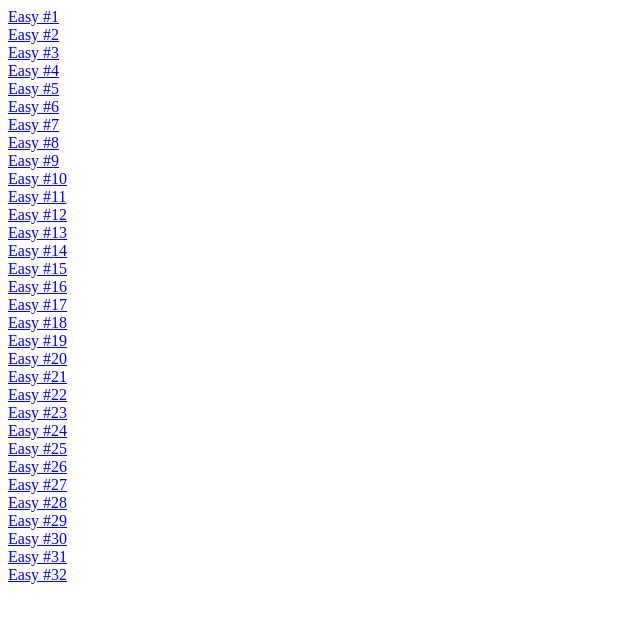
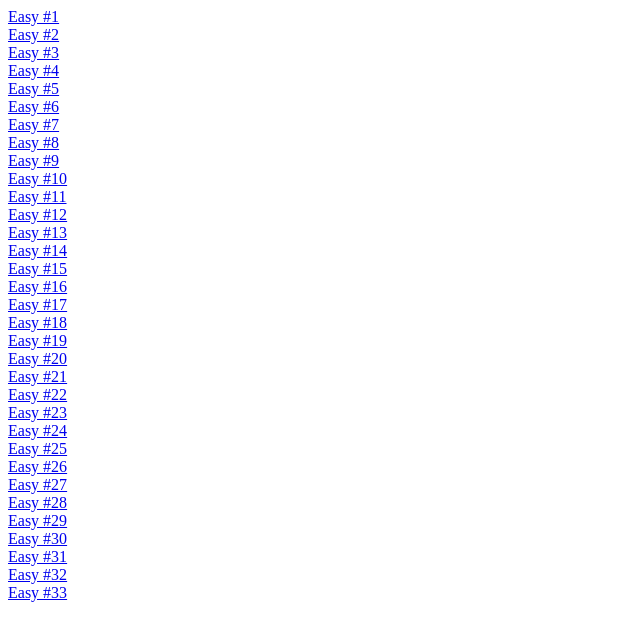
Before and after one commit to Chris83/RedditProgrammingChallenges, a plain HTML site: page index.html in a window 1280 px wide. Shown: the whole page, without its empty margins (0-640 px from the left). Drawn offline with Linux system fonts and the light colour scheme.

Commit message:
challenge 33 completed

```diff
--- a/index.html
+++ b/index.html
@@ -8,7 +8,7 @@
 
 
   <script type="text/javascript">
-  var numberEasyDone = 32;
+  var numberEasyDone = 33;
   var easyDiv = document.getElementById("easy");
 
   for(var i=1; i<=numberEasyDone; i++){
```
